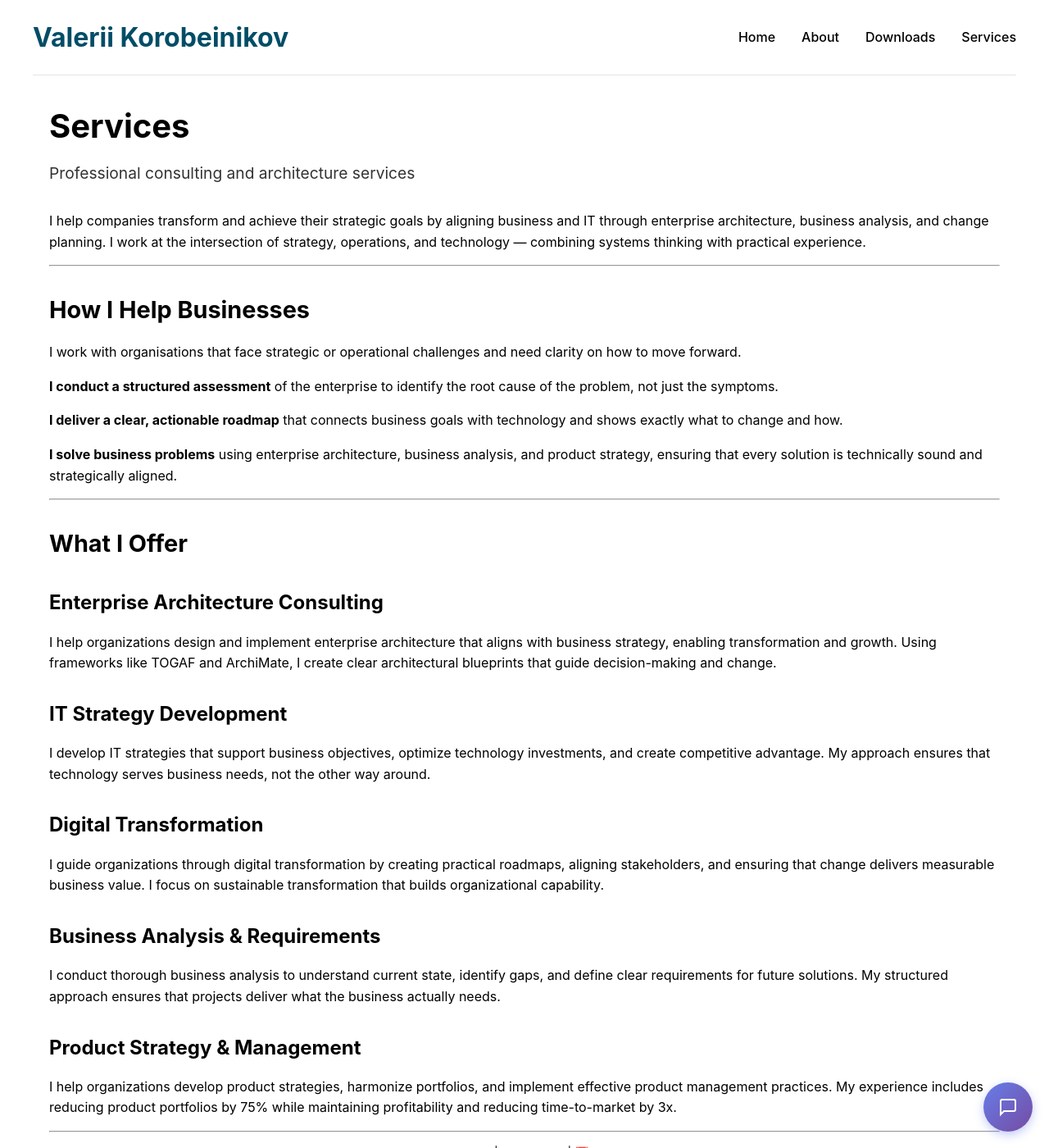
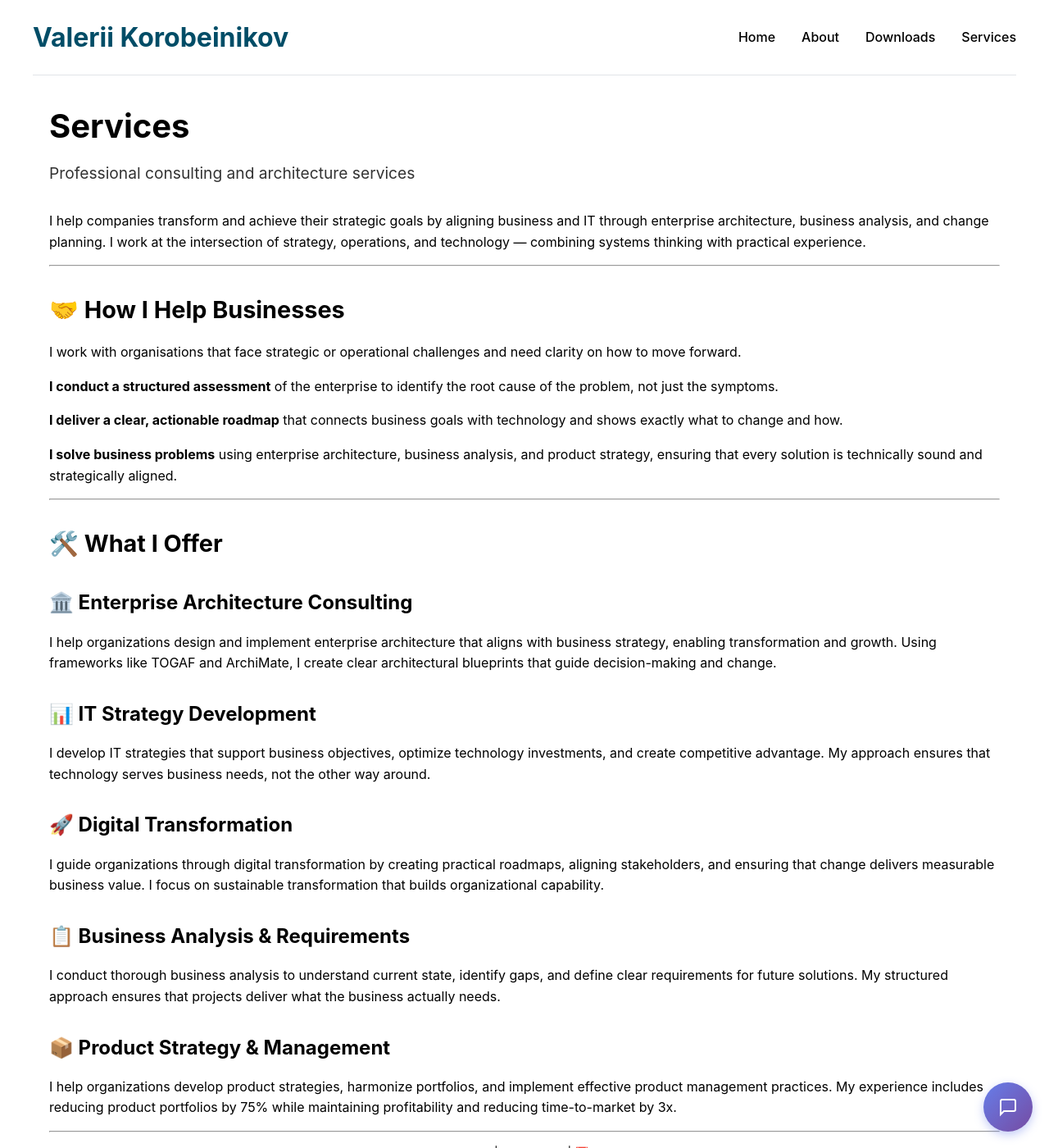
Before and after one commit to vkgeorgia/vkgeorgia.github.io, a Jekyll site: the page built from services.md, in a window 1280 px wide and 1400 px high. Shown: the whole window at 82% size. Built offline with Jekyll 4.4.1, drawn with Linux system fonts in a browser that asks for light colours.

Commit message:
Unified style

```diff
--- a/services.md
+++ b/services.md
@@ -10,7 +10,7 @@ I help companies transform and achieve their strategic goals by aligning busines
 
 ---
 
-## How I Help Businesses
+## 🤝 How I Help Businesses
 
 I work with organisations that face strategic or operational challenges and need clarity on how to move forward.
 
@@ -22,25 +22,25 @@ I work with organisations that face strategic or operational challenges and need
 
 ---
 
-## What I Offer
+## 🛠️ What I Offer
 
-### Enterprise Architecture Consulting
+### 🏛️ Enterprise Architecture Consulting
 
 I help organizations design and implement enterprise architecture that aligns with business strategy, enabling transformation and growth. Using frameworks like TOGAF and ArchiMate, I create clear architectural blueprints that guide decision-making and change.
 
-### IT Strategy Development
+### 📊 IT Strategy Development
 
 I develop IT strategies that support business objectives, optimize technology investments, and create competitive advantage. My approach ensures that technology serves business needs, not the other way around.
 
-### Digital Transformation
+### 🚀 Digital Transformation
 
 I guide organizations through digital transformation by creating practical roadmaps, aligning stakeholders, and ensuring that change delivers measurable business value. I focus on sustainable transformation that builds organizational capability.
 
-### Business Analysis & Requirements
+### 📋 Business Analysis & Requirements
 
 I conduct thorough business analysis to understand current state, identify gaps, and define clear requirements for future solutions. My structured approach ensures that projects deliver what the business actually needs.
 
-### Product Strategy & Management
+### 📦 Product Strategy & Management
 
 I help organizations develop product strategies, harmonize portfolios, and implement effective product management practices. My experience includes reducing product portfolios by 75% while maintaining profitability and reducing time-to-market by 3x.
 
```
Also changed, not shown: about.md (+6 -6 lines), downloads.md (+4 -1 lines).
